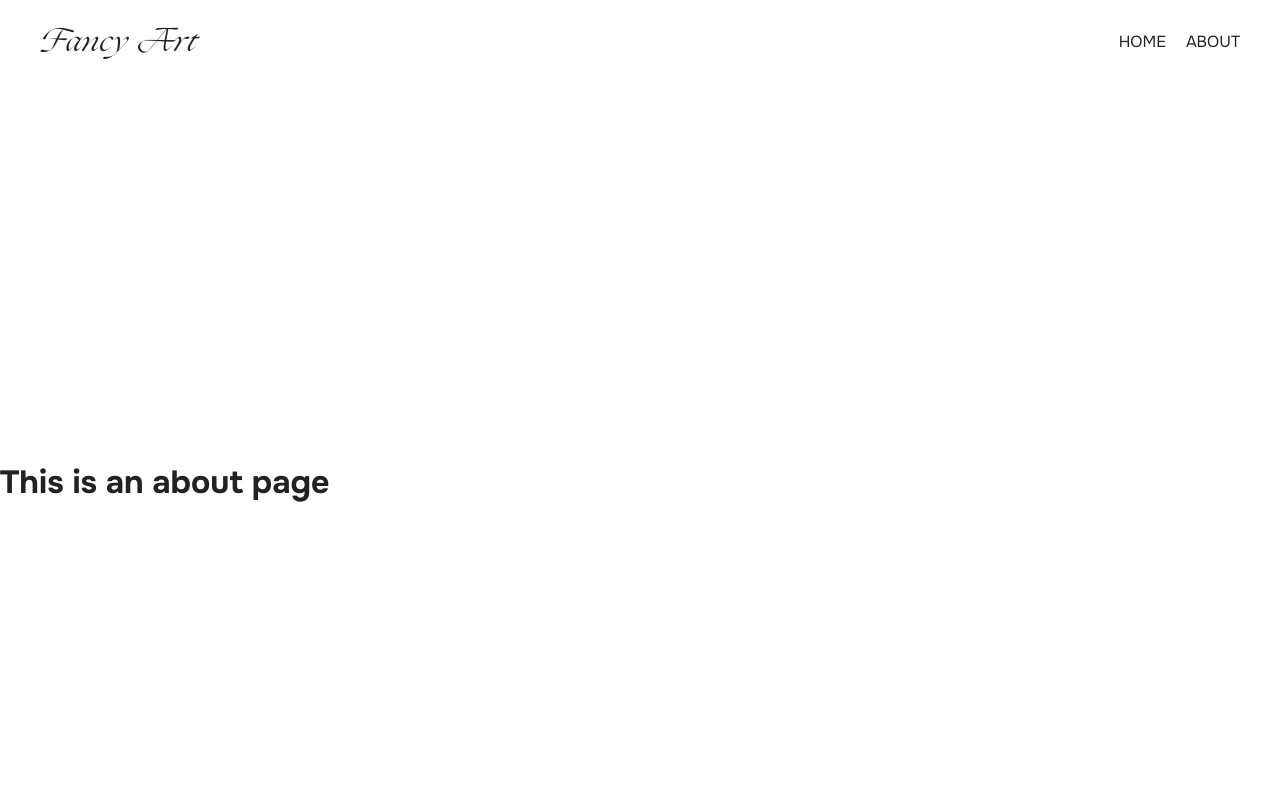
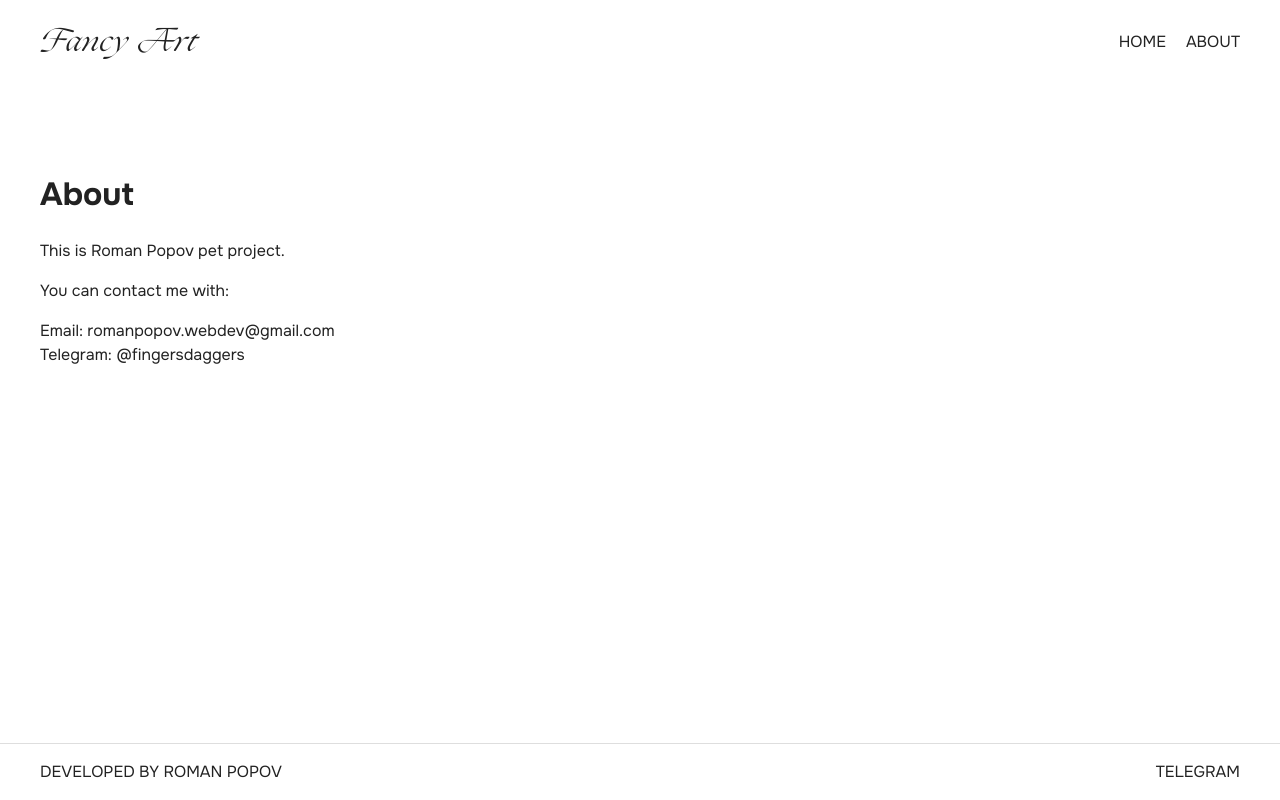
Before and after one commit to selfcodedmind/fancy-art-app, a Vue app: page /about in a window 1280 px wide. Shown: the top 800 px of the page. Built offline with nearby package versions, Linux system fonts and the light colour scheme; a web font is replaced by a local one.

Commit message:
build: readme change

```diff
--- a/src/views/AboutView.vue
+++ b/src/views/AboutView.vue
@@ -1,15 +1,25 @@
 <template>
-  <div class="about">
-    <h1>This is an about page</h1>
-  </div>
+  <main class="about">
+    <FaContainer>
+      <h1>About</h1>
+      <div>
+        <p>This is Roman Popov pet project.</p>
+        <p>You can contact me with:</p>
+        <ul>
+          <li>Email: <FaLink to="mailto:romanpopov.webdev@gmail.com">romanpopov.webdev@gmail.com</FaLink></li>
+          <li>Telegram: <FaLink to="https://t.me/fingersdaggers">@fingersdaggers</FaLink></li>
+        </ul>
+      </div>
+    </FaContainer>
+  </main>
 </template>
 
+<script setup lang="ts">
+import FaContainer from '@/components/ui/FaContainer.vue'
+import FaLink from '@/components/ui/FaLink.vue'
+</script>
 <style>
-@media (width >= 1024px) {
-  .about {
-    display: flex;
-    align-items: center;
-    min-height: 100vh;
-  }
+.about {
+  padding: 100px 0;
 }
 </style>
```
Also changed, not shown: 1 other file (tests, documents, lock files or other folders).
